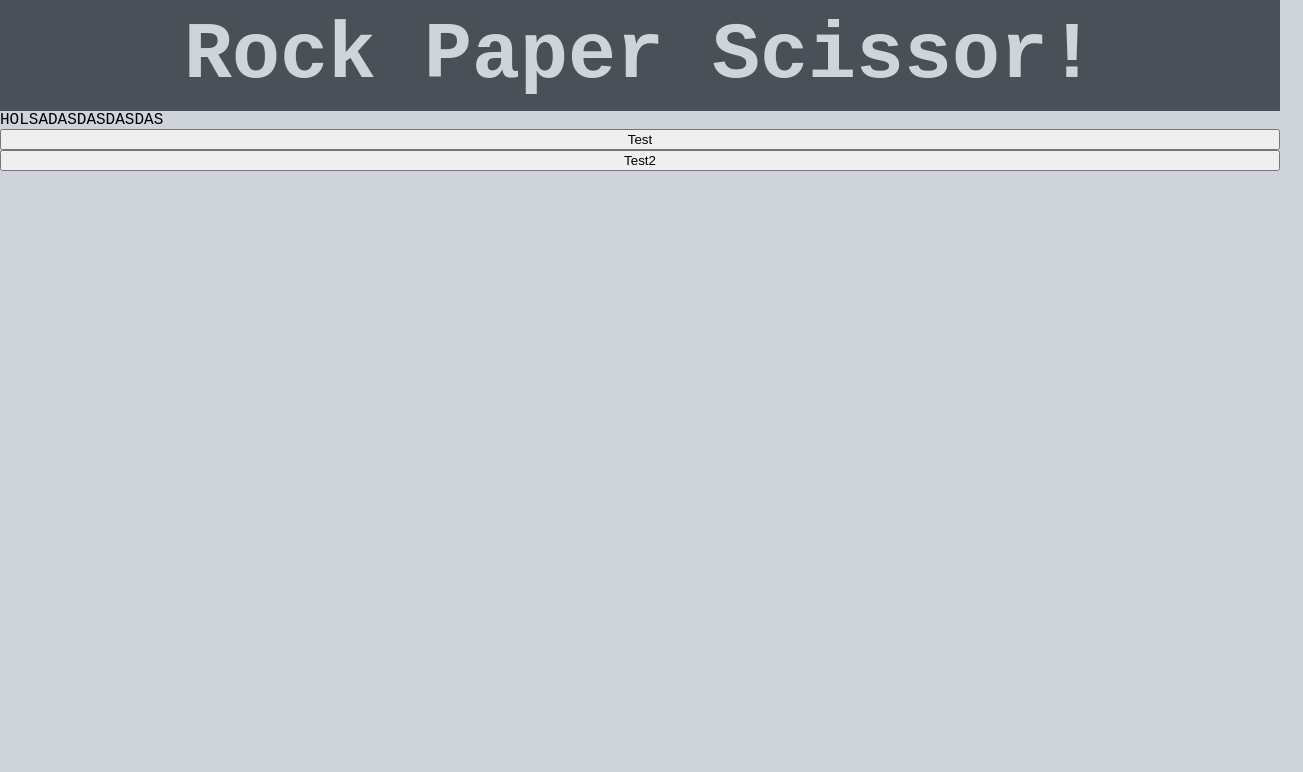
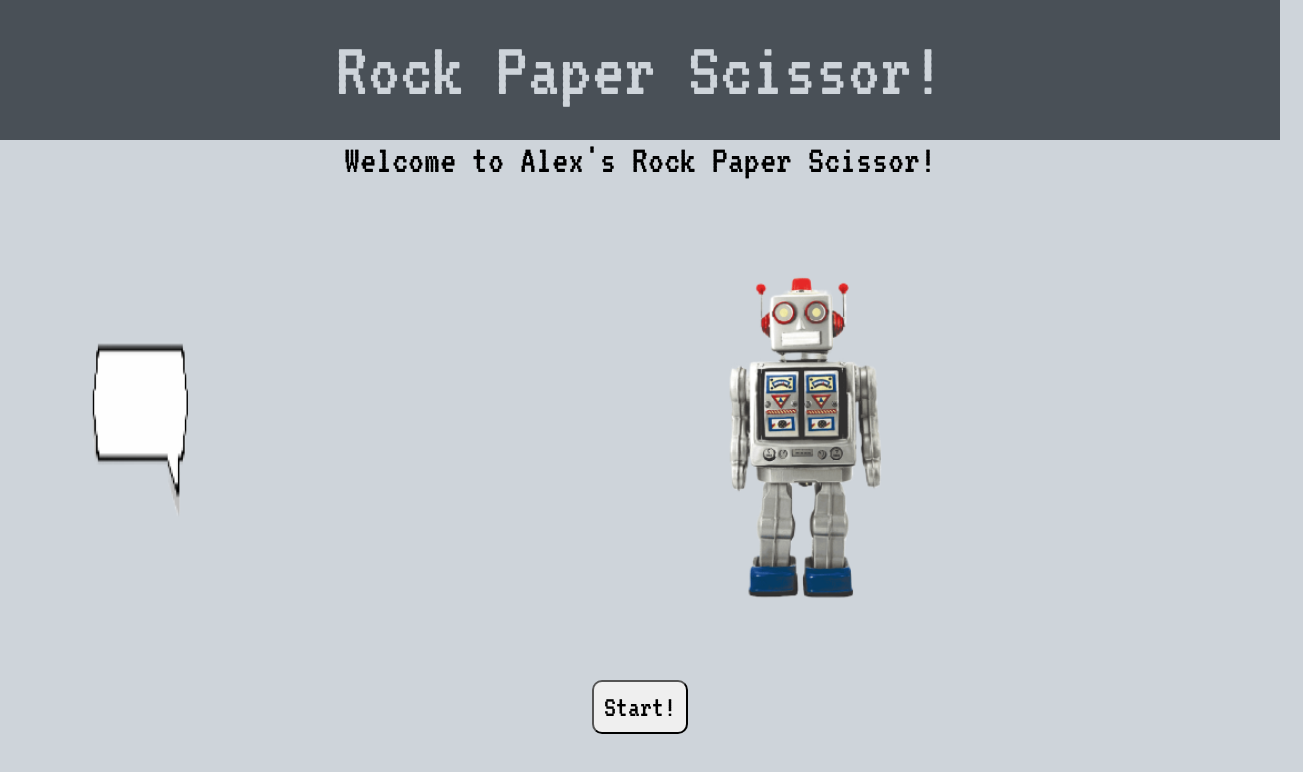
Before and after one commit to Draxgun/odin-rock-paper-scissors, a plain HTML site: page index.html in a window 1280 px wide. Shown: the whole page, 1303 px wide, since content can reach past the window. Drawn offline with Linux system fonts and the light colour scheme.

Commit message:
Main image done. robot an intro done.

```diff
--- a/index.html
+++ b/index.html
@@ -7,21 +7,32 @@
     <link rel="stylesheet" href="style.css">
     <script src="javascript.js" defer></script>
     <title>Rock Paper Scissors</title>
+    <style>
+        @import url('https://fonts.googleapis.com/css2?family=VT323&display=swap');
+        </style>
 </head>
 <body>
     <div class="mainContainer">
 
         <!--Header-->
-        <div class="header">
-            <div id="text">Rock Paper Scissor!</div>
+        <div class="headerContainer">
+            <div class="header">
+                <div id="text">Rock Paper Scissor!</div>
+            </div>
         </div>
 
-        <div class="prueba" id="prueba">HOLSADASDASDASDAS</div>
 
-        <button id="test">Test</button>
-        <button id="test2">Test2</button>
+        <!--Content -->
+        <div class="content" id="mainContent">
+            <div id="intro">Welcome to Alex's Rock Paper Scissor!</div>
+            <div class="robot">
+                <img id="textboxImage" src="./images/textbox.png">
+                <img id="robotImage"src="./images/robot.png" alt="robot">
+            </div>
+            <button id="startButton">Start!</button>
 
 
+        </div>
 
     </div>
 
--- a/javascript.js
+++ b/javascript.js
@@ -150,38 +150,23 @@ function game(){
 /* Event listener */
 
 
-let mainContainer = document.querySelector(".mainContainer")
-
 function delElement(){
     console.log("Hola")
-    let header = document.getElementById("prueba")
+    let header = document.getElementById("mainContent")
     let deletedElement = header.parentNode.removeChild(header);
     return deletedElement;
 };
 
-
-function restoreElement(){
-    console.log("Adios");
+/*Function to restore deleted Element */
+function restoreElement(deletedElement){
     mainContainer.appendChild(deletedElement)
 }
 
 
-const test = document.querySelector("#test");
-const test2 = document.querySelector("#test2")
+const test = document.querySelector("#startButton");
 
-
-/* p creation */
-const para2 = document.createElement('p');
-para2.classList.add('para2');
-para2.textContent ="Me too!";
-mainContainer.appendChild(para2);
-
-let testVar = mainContainer.removeChild(para2);
 
 
 
 test.addEventListener("click", () => deletedElement = delElement()
 );
-
-test2.addEventListener("click", () => restoreElement()
-);
--- a/style.css
+++ b/style.css
@@ -5,20 +5,23 @@ body{
 }
 
 .mainContainer{
-   font-family: 'Courier New', Courier, monospace;
+   font-family: 'VT323', monospace;
    display: flex;
    flex-direction: column;
-
 }
 
 
 /* Header */
-.header{
-    background-color: #495057;
+.headerContainer{
     display: flex;
     justify-content: center;
     align-items: center;
     padding: inherit;
+    background-color: #495057;
+}
+
+.header{
+    margin:0px 100px;
 
 
 }
@@ -26,5 +29,41 @@ body{
     font-size: 80px;
     color: #ced4da;
     padding: 10px;
-    font-weight: bold;
+    margin: 20px;
 }
+
+
+/* Intro */
+.content{
+    display: flex;
+    flex-direction: column;
+    justify-content: center;
+    align-items: center;
+    padding: inherit;
+}
+
+
+#intro{
+    font-size: 40px;
+}
+
+.robot{
+    display: flex;
+    flex: 2;
+    justify-content: center;
+    flex-shrink: 0;
+}
+
+#robotImage{
+    background:transparent;
+    height: 500px;
+    width: 1000px;
+    object-fit: cover;
+}
+
+#startButton{
+    font-family:'VT323', monospace;
+    font-size: 30px;
+    padding: 10px;
+    border-radius: 10px;
+}
```
Also changed, not shown: images/robot.png (added), images/textbox.png (added).
